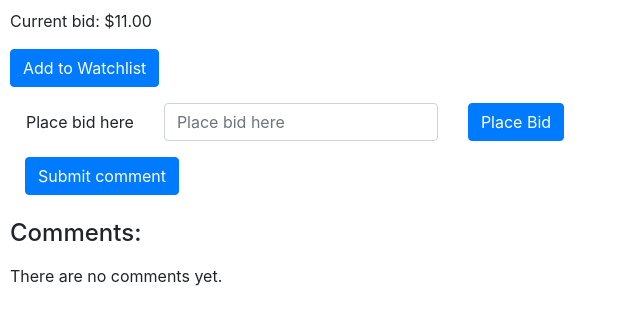
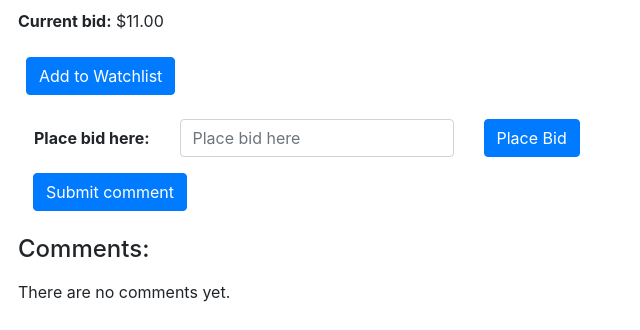
Before and after one commit to jtimilli/commerce, a Django app: page /bid/3 in a window 1280 px wide. Shown: the part 509-839 px from the top of the page, without its empty margins (0-640 px from the left). Before the commit the page ends 795 px from the top, so only its background shows below. Run offline with Django 3.2, Linux system fonts and the light colour scheme; a user stored in the database is signed in; data comes from the database, SQL or seed files in the repository; both versions use the stored data as it was after the commit; data that the repository does not hold is empty; some libraries are stand-ins or nearby versions.

Commit message:
add styling to images and add watchlist to update_bid

```diff
--- a/auctions/static/auctions/styles.css
+++ b/auctions/static/auctions/styles.css
@@ -1,3 +1,7 @@
 body {
   padding: 10px;
 }
+
+img {
+  border-radius: 10px;
+}
--- a/auctions/templates/auctions/categories.html
+++ b/auctions/templates/auctions/categories.html
@@ -42,7 +42,7 @@
     {% endif %} {% if list.image %}
     <div style="max-width: 250px; max-height: 230px; overflow: hidden">
       <img
-        style="max-width: 100%; max-height: 100%"
+        style="max-width: 100%; max-height: 100%; border-radius: 10px;"
         src="{{ list.image }}"
         alt="{{ list.title }}"
       />
--- a/auctions/templates/auctions/listing.html
+++ b/auctions/templates/auctions/listing.html
@@ -20,24 +20,24 @@
   {% if listing.image %}
   <div>
     <img
-      style="max-width: 100%; max-height: 100%"
+      style="max-width: 100%; max-height: 100%; border-radius: 10px;"
       src="{{ listing.image }}"
       alt="{{ listing.title }}"
     />
   </div>
   {% endif %}
-  <p>Description: {{listing.description}}</p>
+  <p class="m-2"><strong>Description:</strong> {{listing.description}}</p>
 
-  <div>
+  <div class="m-2">
     {% if listing.starting_bid and listing.current_bid %}
     <div>{% if listing.starting_bid > listing.current_bid %}</div>
     <p>Starting bid: ${{listing.starting_bid}}</p>
     {% else %}
-    <p>Current bid: ${{listing.current_bid}}</p>
+    <p><strong>Current bid:</strong> ${{listing.current_bid}}</p>
     {% endif %} {% elif listing.starting_bid %}
-    <p>Starting bid: ${{listing.starting_bid}}</p>
+    <p><strong>Starting bid:</strong> ${{listing.starting_bid}}</p>
     {% elif listing.current_bid %}
-    <p>Current bid: ${{listing.current_bid}}</p>
+    <p><strong>Current bid:</strong> ${{listing.current_bid}}</p>
     {% else %}
     <p>No bids have been placed</p>
     {% endif %}
@@ -51,7 +51,7 @@
       {% csrf_token %}
       <div>
         <input type="hidden" name="remove-watchlist" value="remove-watchlist" />
-        <button type="submit" class="btn btn-warning">
+        <button type="submit" class="btn btn-warning m-2">
           Remove from Watchlist
         </button>
       </div>
@@ -60,7 +60,7 @@
     <form method="post" action="{% url 'watchlist' listing_id=listing.id %}">
       {% csrf_token %}
       <input type="hidden" name="add-watchlist" value="add-watchlist" />
-      <button type="submit" class="btn btn-primary">Add to Watchlist</button>
+      <button type="submit" class="btn btn-primary m-2">Add to Watchlist</button>
     </form>
     {% endif %}
     <div class="m-3">
@@ -68,7 +68,7 @@
         {% csrf_token %}
         <div class="row g-3 align-items-center">
           <div class="col-auto">
-            <label class="col-form-label">Place bid here</label>
+            <label class="col-form-label"><strong>Place bid here: </strong></label>
           </div>
           <div class="col-auto">
             <input
--- a/auctions/templates/auctions/watchlist.html
+++ b/auctions/templates/auctions/watchlist.html
@@ -3,9 +3,11 @@
 {% if watchlist.listings.count == 0 %}
 <p>Your watchlist is empty.</p>
 {% else %}
-<ul>
+<ul class="list-group-flush">
   {% for item in watchlist.listings.all %}
-  <li><a href="{% url 'listing' listing_id=item.id %}">{{ item.title }}</a></li>
+  <li class="list-group-item">
+    <a href="{% url 'listing' listing_id=item.id %}">{{ item.title }}</a>
+  </li>
   {% endfor %}
 </ul>
 {% endif %} {% endblock %}
--- a/auctions/views.py
+++ b/auctions/views.py
@@ -172,8 +172,9 @@ def update_bid(request, listing_id):
             bid.user = user
             listing.current_bid = new_bid
         elif new_bid <= current_bid or new_bid <= listing.starting_bid:
+            watchlist, _ = Watchlist.objects.get_or_create(user=request.user)
             error_message = "Bid must be more higher than current bid"
-            return render(request,  "auctions/listing.html", { "listing": listing, "current_bid": current_bid, "error_message": error_message
+            return render(request,  "auctions/listing.html", { "listing": listing, "current_bid": current_bid, "error_message": error_message, "watchlist": watchlist
     })
 
         # save the bid and listing objects
```
Also changed, not shown: auctions/templates/auctions/index.html (+5 -5 lines), db.sqlite3.
